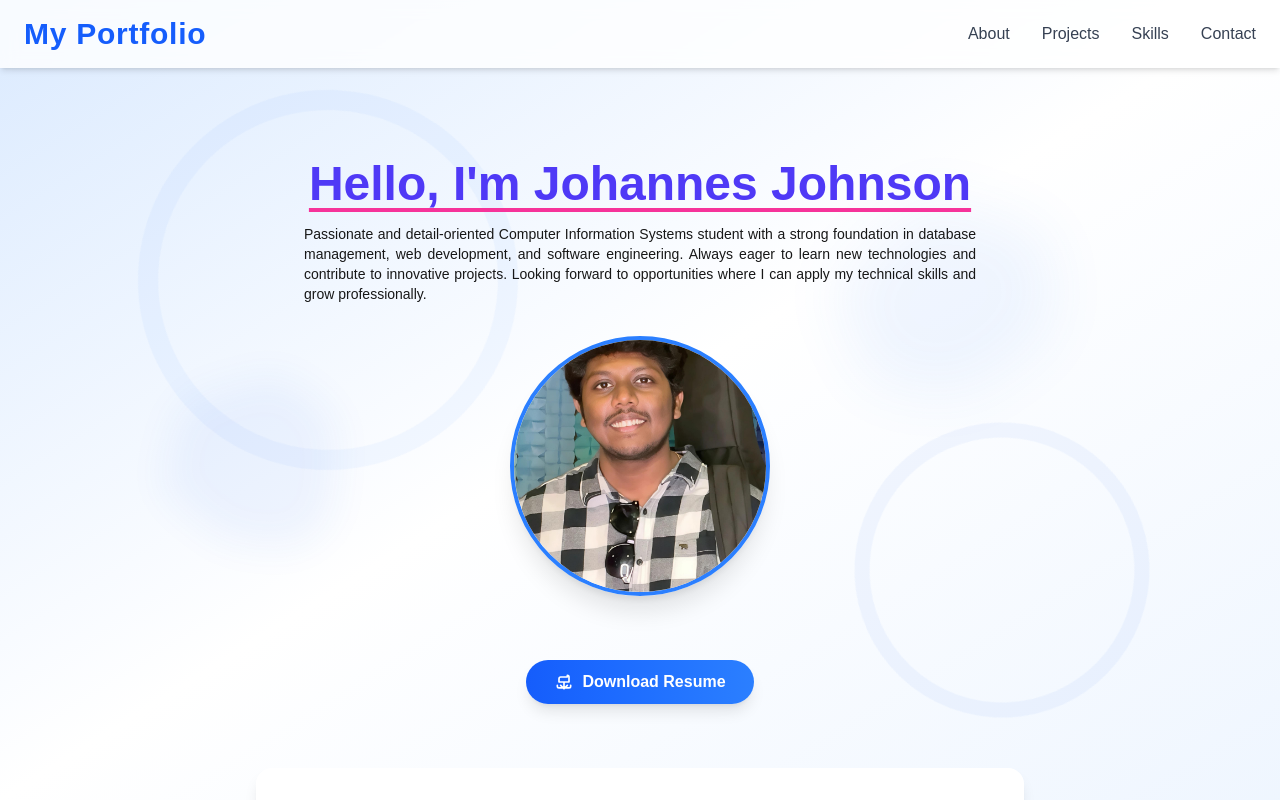
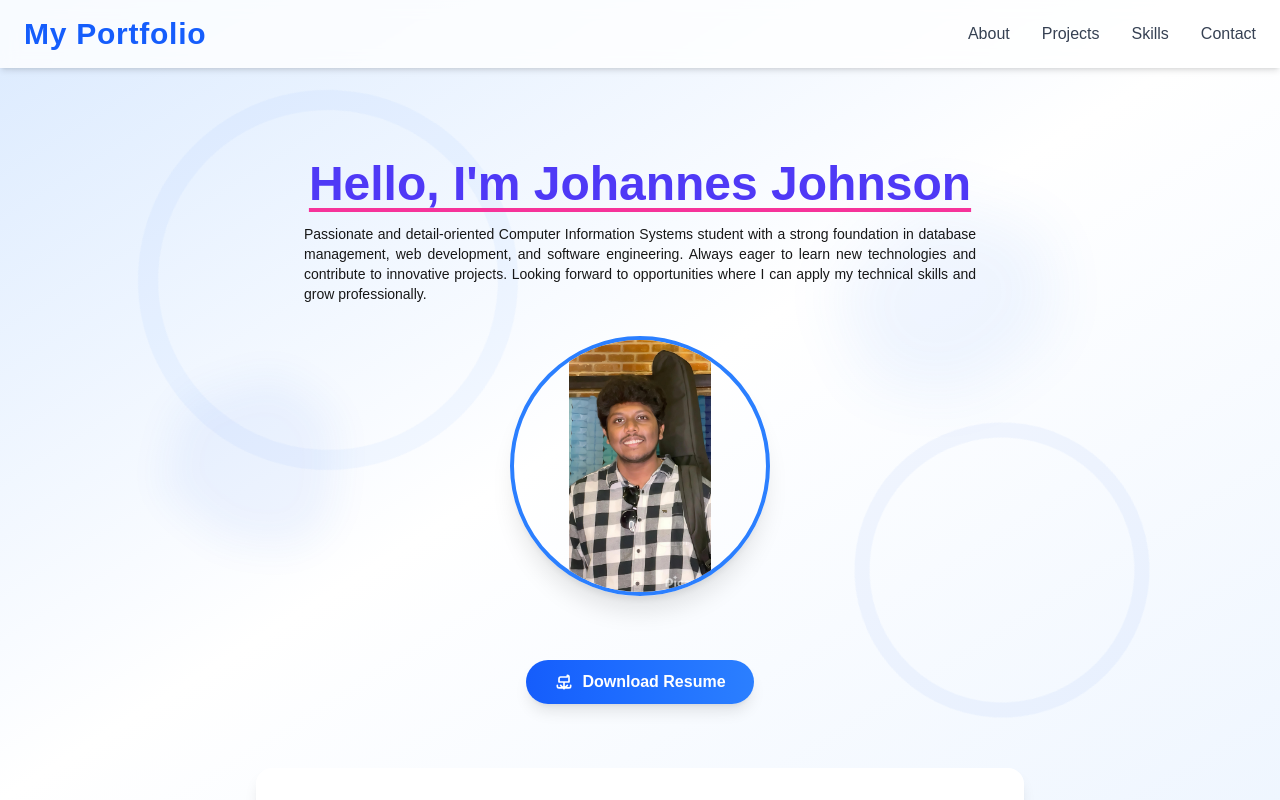
Before and after one commit to JOHANNES-SHELSON-J/JJ-Portfolio, a Next.js app: page / in a window 1280 px wide. Shown: the top 800 px of the page. Built offline with nearby package versions, Linux system fonts and the light colour scheme.

Commit message:
Update page.js

```diff
--- a/app/page.js
+++ b/app/page.js
@@ -155,7 +155,7 @@ export default function Home() {
     <img
       src="/Johannes_Image_Guitar.jpg"
       alt="My Photo"
-      className="w-65 h-65 object-cover rounded-full border-4 border-blue-500 shadow-xl hover:shadow-2xl transition duration-300"
+      className="w-65 h-65 object-contain rounded-full border-4 border-blue-500 shadow-xl hover:shadow-2xl transition duration-300"
     />
   </div>
 </section>
```
